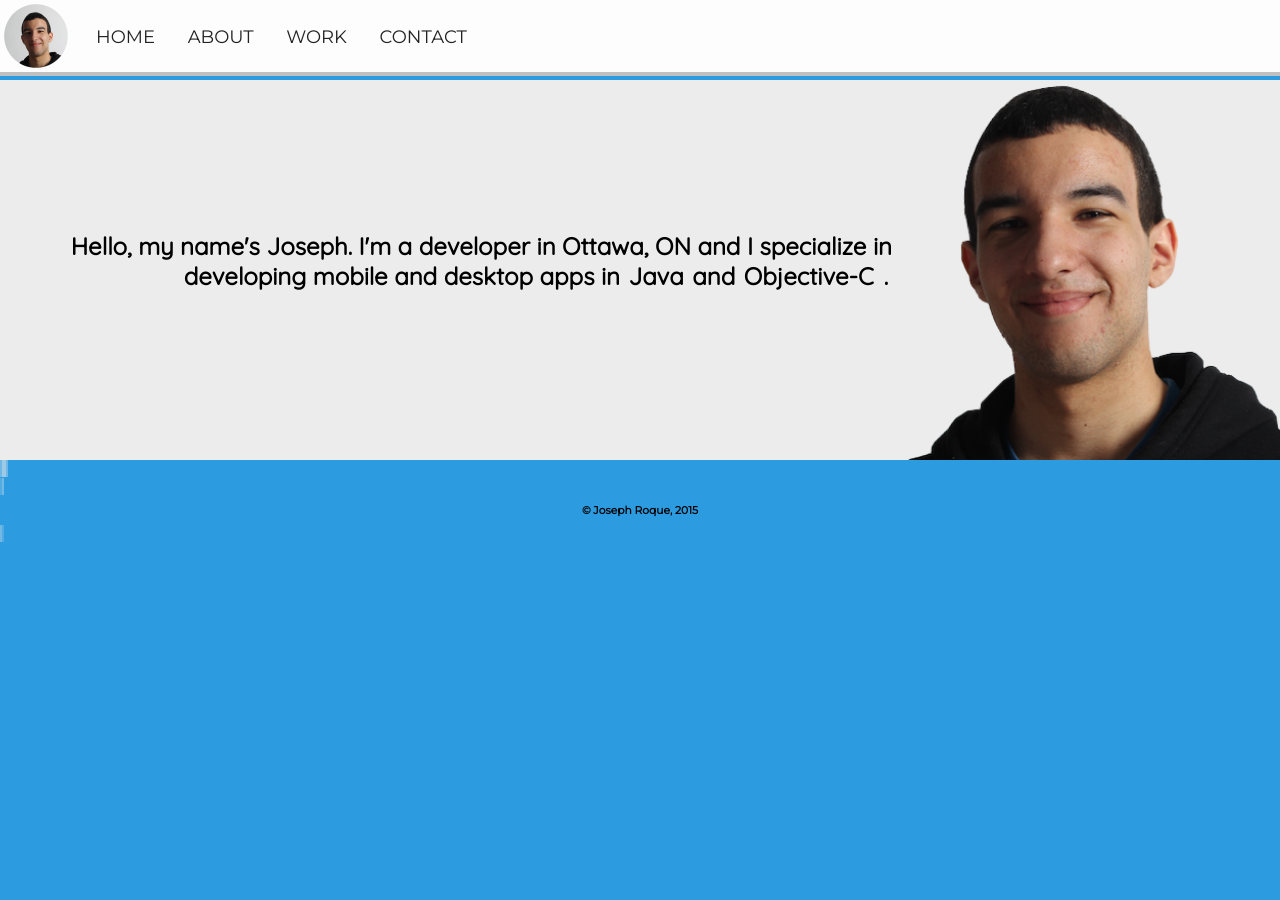
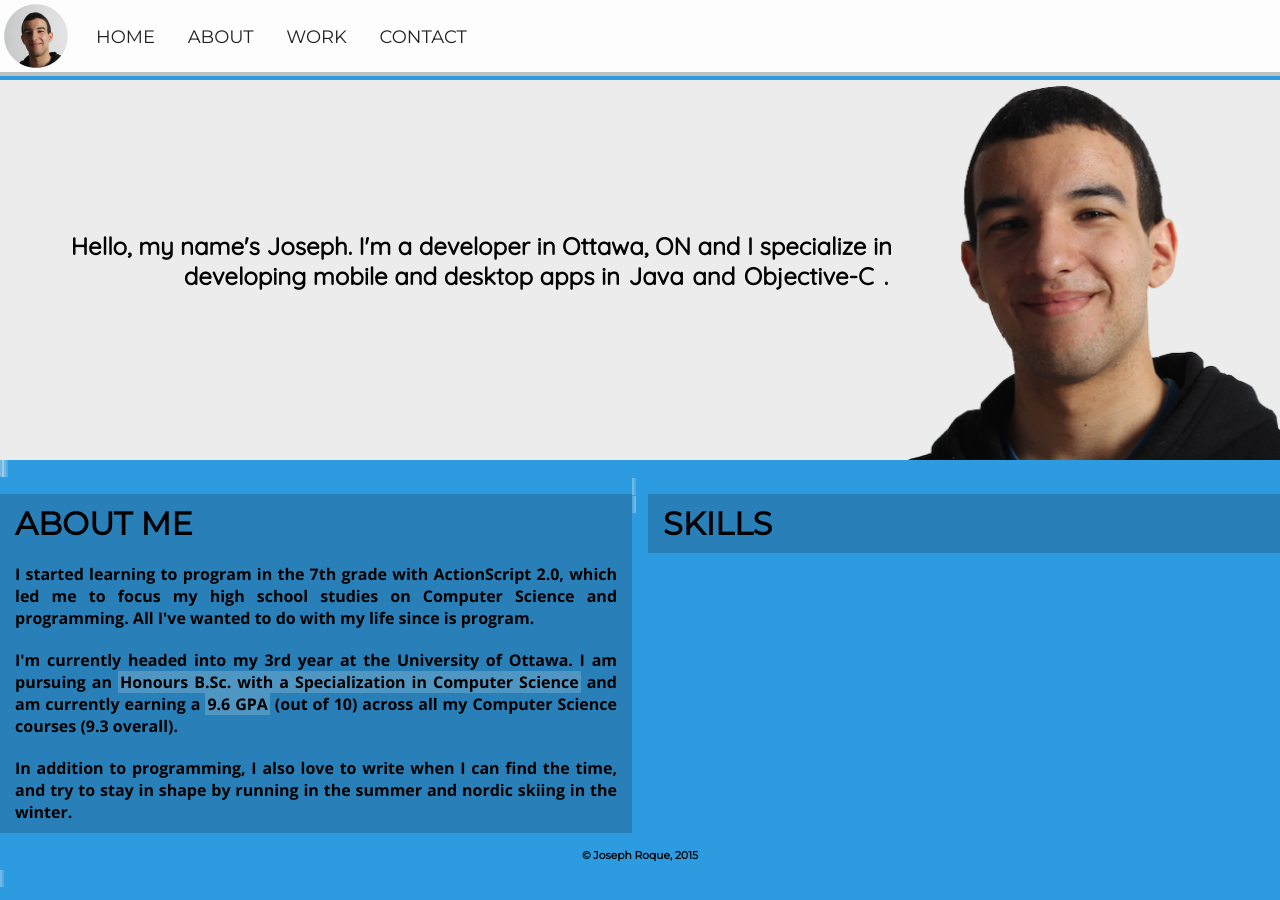
Before and after one commit to joseph-roque/joseph-roque.github.io, a Jekyll site: the page built from index.html, in a window 1280 px wide. Built offline with Jekyll 4.4.1, drawn with Linux system fonts in a browser that asks for light colours; nearby versions of some CDN libraries.

Commit message:
Added about information

```diff
--- a/css/main.css
+++ b/css/main.css
@@ -108,6 +108,20 @@ img.nav-profile-img {
     padding-top:80px
 }
 
+.container-title {
+    font-family:"Montserrat",sans-serif;
+    text-align:left;
+    padding:10px 15px 10px 15px;
+    margin:0;
+}
+
+.container-body {
+    font-family:"Open Sans",sans-serif;
+    padding:10px 15px 10px 15px;
+    margin:0;
+    text-align:justify;
+}
+
 .vertically-centered-banner-outer {display:table; height:380px; overflow:hidden;}
 .vertically-centered-banner-inner {display:table-cell; vertical-align: middle;}
 
@@ -135,7 +149,7 @@ img.nav-profile-img {
 }
 
 .left-container {
-    background:rgba(236, 236, 236, 0.2);
+    background-color:#2980b9;
     float:left;
     margin-top:16px;
     margin-bottom:16px;
@@ -151,7 +165,7 @@ img.nav-profile-img {
 }
 
 .right-container {
-    background:rgba(236, 236, 236, 0.2);
+    background-color:#2980b9;
     float:right;
     margin-top:16px;
     margin-bottom:16px;
@@ -167,7 +181,7 @@ img.nav-profile-img {
 }
 
 .full-container {
-    background:rgba(236, 236, 236, 0.2);
+    background-color:#2980b9;
     clear:both;
     float:center;
     width:100%;
@@ -184,12 +198,22 @@ footer.site-footer {
 
 @media screen and (max-width:800px) {
 
+    strong {
+        background:rgba(0, 0, 0, 0);
+        padding-left:2px;
+        padding-right:2px;
+    }
+
     #navbar {
         display:none;
     }
 
     #navicon {
         display:inline;
+    }
+
+    .container-title {
+        text-align:center;
     }
 
     .vertically-centered-banner-outer {display:table; height:300px; overflow:hidden;}
@@ -211,16 +235,16 @@ footer.site-footer {
     }
 
     .left-container {
-        background:rgba(0, 0, 0, 0);
+        background-color:#2980b9;
         width: 100%;
     }
 
     .right-container {
-        background:rgba(0, 0, 0, 0);
+        background-color:#2980b9;
         width:100%;
     }
 
     .full-container {
-        background:rgba(0, 0, 0, 0);
+        background-color:#2980b9;
     }
 }
--- a/index.html
+++ b/index.html
@@ -6,6 +6,8 @@ title: Joseph Roque | Developer
 ---
 
 {% include base.html %}
+
+<!-- Introduction -->
 
 <div id="top"></div>
 <div class="main-banner">
@@ -16,6 +18,26 @@ title: Joseph Roque | Developer
         </div>
     </div>
 </div>
+
+<!-- About -->
+
+<div id="about" class="split-wrapper">
+    <div class="left-container">
+        <h1 class="container-title uppercase">About me </h1>
+        <p class="container-body">I started learning to program in the 7th grade with ActionScript 2.0, which led me to focus my high school studies on Computer Science and programming. All I've wanted to do with my life since is program.</p>
+        <p class="container-body">I'm currently headed into my 3rd year at the University of Ottawa. I am pursuing an <strong>Honours B.Sc. with a Specialization in Computer Science</strong> and am currently earning a <strong>9.6 GPA</strong> (out of 10) across all my Computer Science courses (9.3 overall).</p>
+        <p class="container-body">In addition to programming, I also love to write when I can find the time, and try to stay in shape by running in the summer and nordic skiing in the winter.</p>
+    </div>
+
+    <div class="right-container">
+        <h1 class="container-title uppercase">Skills</h1>
+    </div>
+</div>
+
+
+<!-- Work -->
+
+<!-- Contact -->
 
 <!--
 
```
